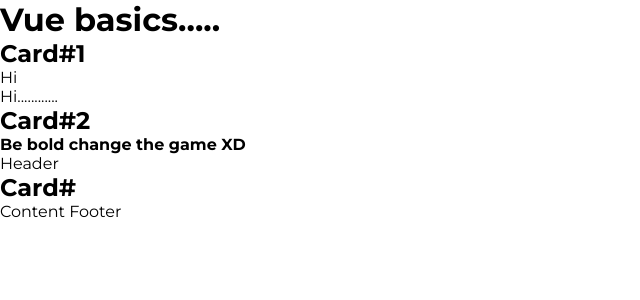
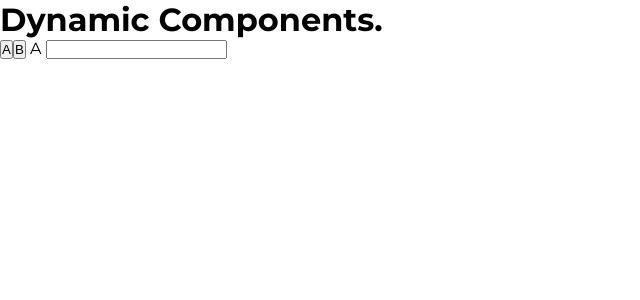
Before and after one commit to codethrx/VueJSKingdom, a Vue app: page / in a window 1280 px wide. Shown: the top 300 px of the page, without its empty margins (0-640 px from the left). Built offline with nearby package versions, Linux system fonts and the light colour scheme.

Commit message:
Dynamic Component and keep alive tag learnt.

```diff
--- a/src/App.vue
+++ b/src/App.vue
@@ -1,5 +1,5 @@
 <template>
-  <h1>Vue basics.....{{ name }}</h1>
+  <!-- <h1>Vue basics.....{{ name }}</h1>
   <Card :id="1">
     <p>Hi</p>
     <p>Hi............</p>
@@ -11,17 +11,20 @@
     <template v-slot:header>Header</template>
     Content
     <template v-slot:footer>Footer</template>
-  </Card>
+  </Card> -->
+  <h1>Dynamic Components.</h1>
+  <DynamicComponent />
 </template>
 <script>
 import Card from "./slots/Card.vue";
+import DynamicComponent from "./dynamicComponents/DynamicComponents.vue";
 export default {
   data() {
     return {
       name: "",
     };
   },
-  components: { Card },
+  components: { Card, DynamicComponent },
 
   methods: {},
 };
--- /dev/null
+++ b/src/dynamicComponents/A.vue
@@ -0,0 +1,11 @@
+<template>
+  A
+  <input v-model="a" />
+</template>
+<script>
+export default {
+  data() {
+    a: "";
+  },
+};
+</script>
--- /dev/null
+++ b/src/dynamicComponents/B.vue
@@ -0,0 +1,8 @@
+<template>B <input v-model="b" /></template>
+<script>
+export default {
+  data() {
+    b: "";
+  },
+};
+</script>
--- /dev/null
+++ b/src/dynamicComponents/DynamicComponents.vue
@@ -0,0 +1,20 @@
+<template>
+  <button @click="tab = 'A'">A</button>
+  <button @click="tab = 'B'">B</button>
+  <keep-alive>
+    <component :is="tab"></component>
+  </keep-alive>
+</template>
+<script>
+import A from "./A.vue";
+import B from "./B.vue";
+export default {
+  name: "DynamicComponent",
+  data() {
+    return {
+      tab: "A",
+    };
+  },
+  components: { A, B },
+};
+</script>
```
